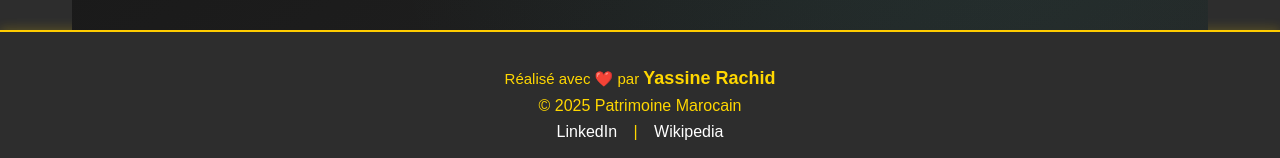
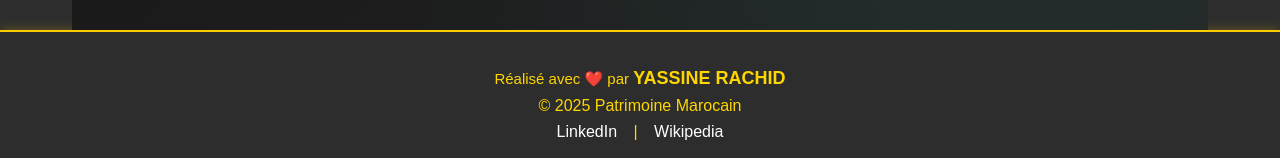
Before and after one commit to Hardrach/Culture, a React (Create React App) app: page / in a window 1280 px wide. Shown: the part 1050-1208 px from the top of the page. Built offline with nearby package versions, Linux system fonts and the light colour scheme.

Commit message:
first commit

```diff
--- a/src/components/Footer.js
+++ b/src/components/Footer.js
@@ -4,7 +4,7 @@ const Footer = () => {
   return (
     <footer className="footer">
 
-      <p className="Realise">  Réalisé avec ❤️ par <span className="Myname">Yassine Rachid</span></p>
+      <p className="Realise">  Réalisé avec ❤️ par <span className="Myname">YASSINE RACHID</span></p>
       <p>© 2025 Patrimoine Marocain </p>
 
       <p>
```
